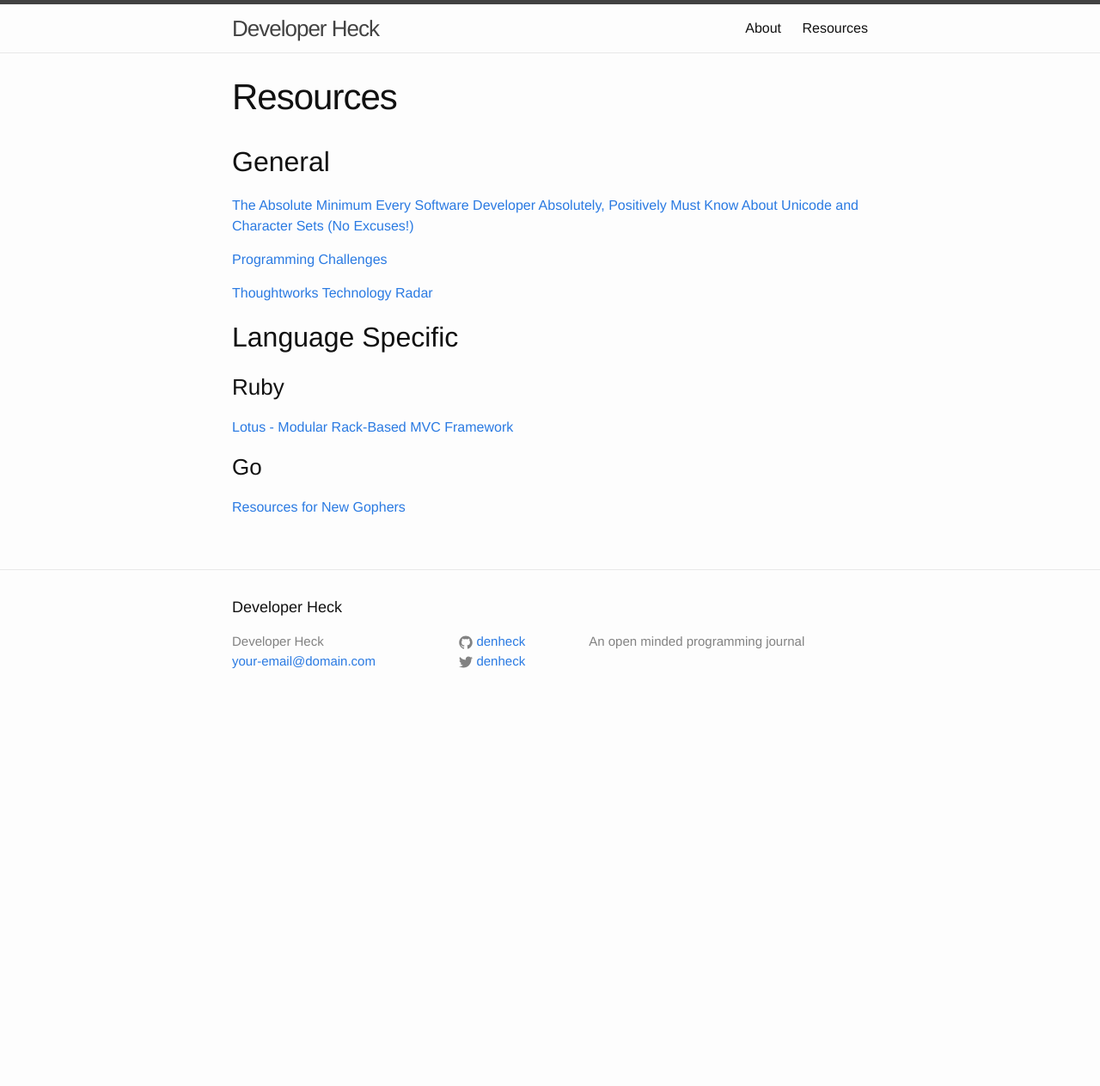
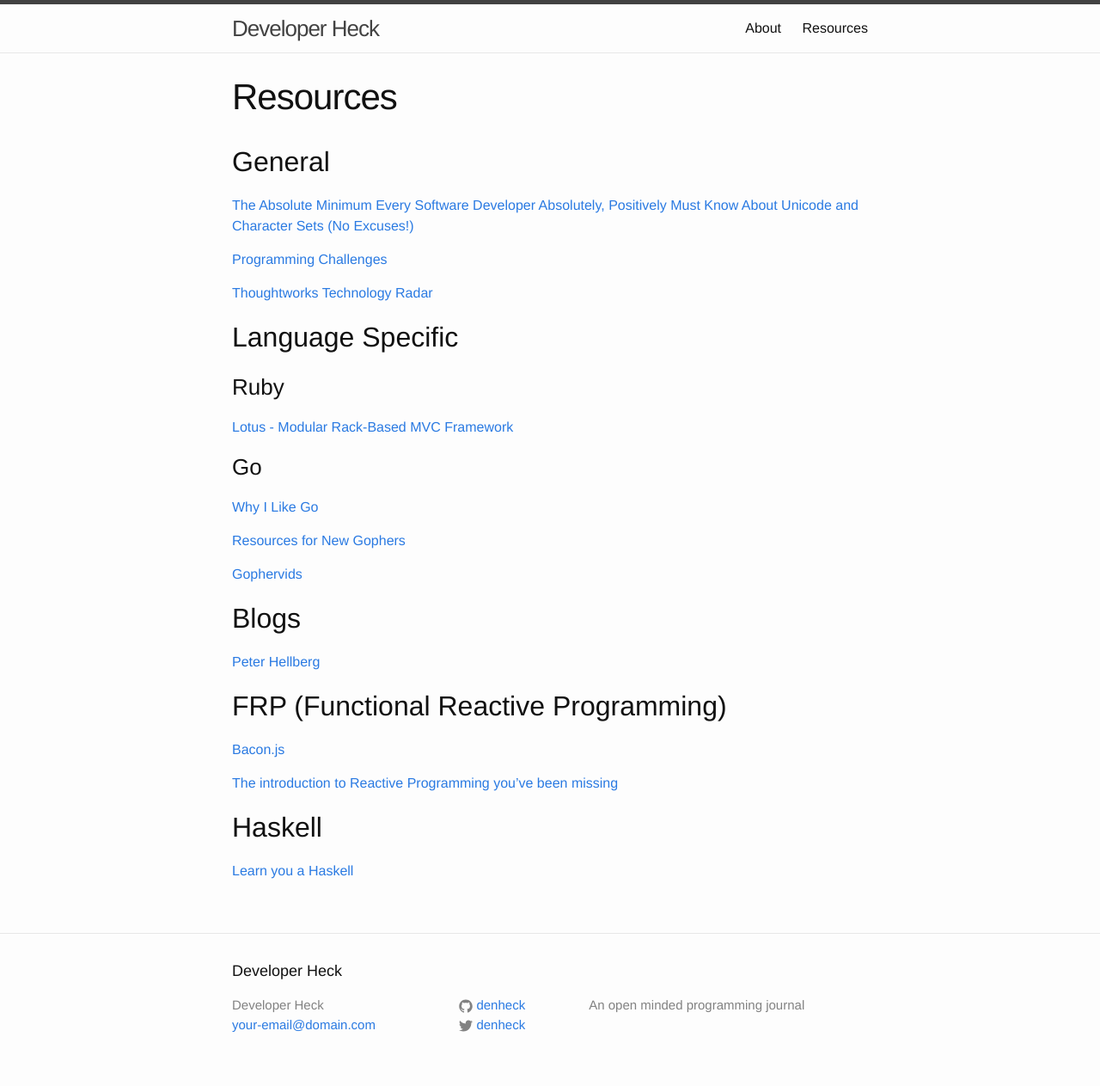
Before and after one commit to denheck/denheck.github.io, a Jekyll site: the page built from resources.md, in a window 1280 px wide. Shown: the whole page at 86% size. Built offline with Jekyll 4.4.1, drawn with Linux system fonts in a browser that asks for light colours; before the commit the page ends 900 px from its top, so only the background shows below that.

Commit message:
updates to the resources page

```diff
--- a/resources.md
+++ b/resources.md
@@ -17,4 +17,19 @@ permalink: /resources/
 [Lotus - Modular Rack-Based MVC Framework](http://lotusrb.org/)
 
 ### Go
+[Why I Like Go](https://medium.com/@freeformz/why-i-like-go-1b10857f6728)
+
 [Resources for New Gophers](http://dave.cheney.net/resources-for-new-go-programmers)
+
+[Gophervids](http://gophervids.appspot.com/)
+
+## Blogs
+[Peter Hellberg](http://c7.se/)
+
+## FRP (Functional Reactive Programming)
+[Bacon.js](http://baconjs.github.io/)
+
+[The introduction to Reactive Programming you've been missing](https://gist.github.com/staltz/868e7e9bc2a7b8c1f754)
+
+## Haskell
+[Learn you a Haskell](http://learnyouahaskell.com/)
```
